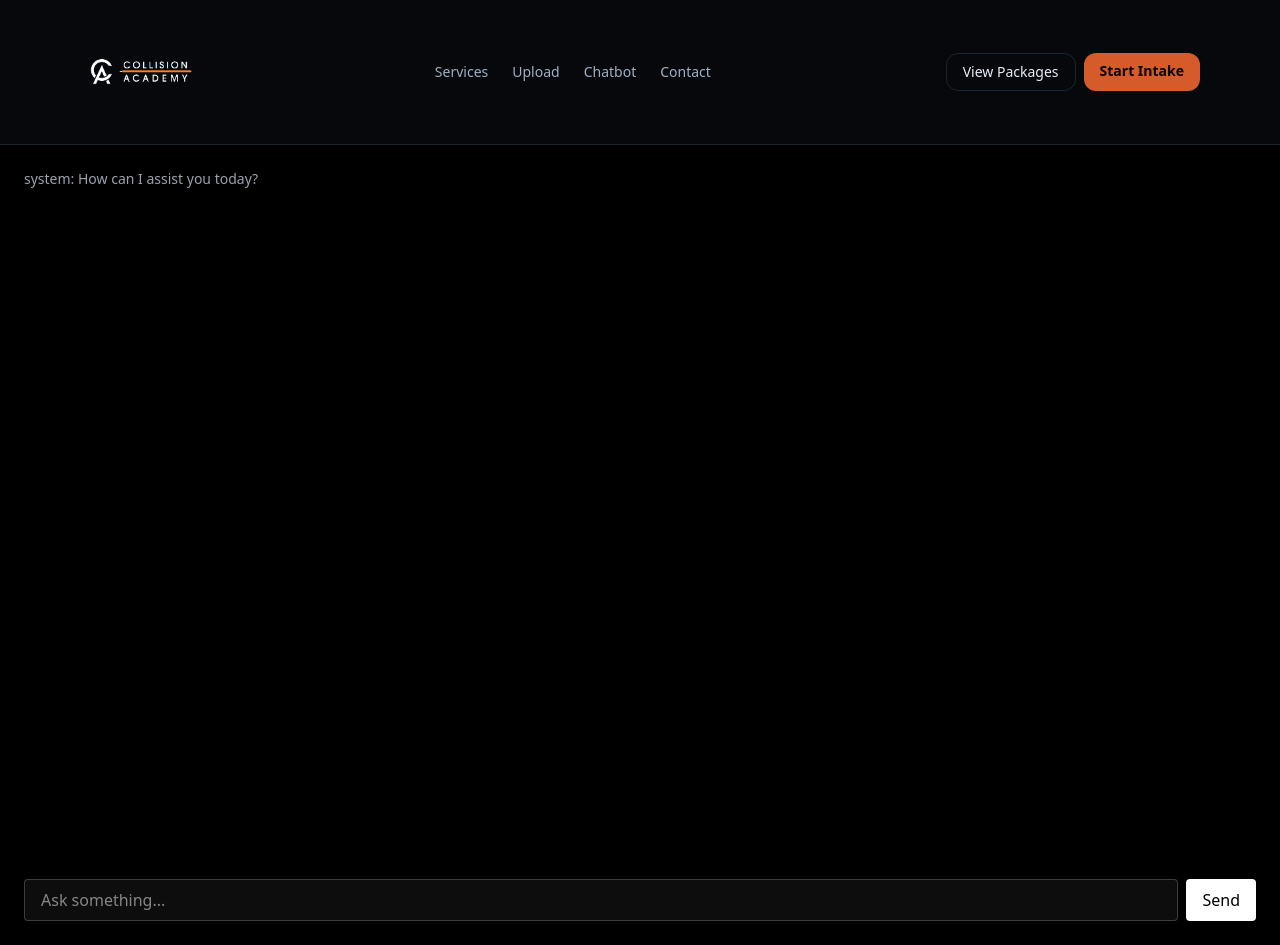
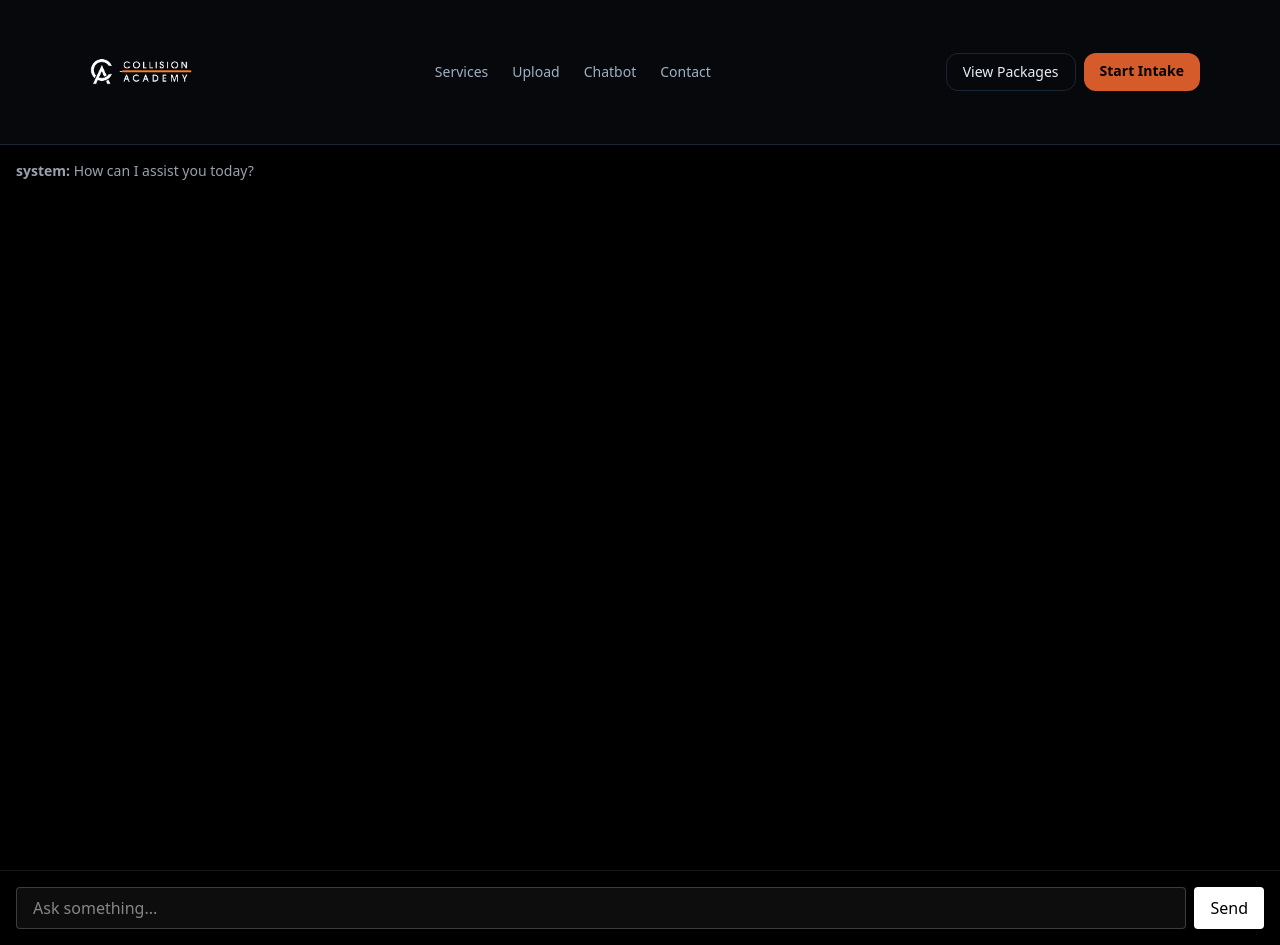
Before and after one commit to Collision-IQ/Collision-IQ, a Next.js app: page /widget in a window 1280 px wide. Built offline with nearby package versions, Linux system fonts and the light colour scheme.

Commit message:
chatbot sizing & response revision

```diff
--- a/src/app/chatbot/page.tsx
+++ b/src/app/chatbot/page.tsx
@@ -1,16 +1,19 @@
+// src/app/chatbot/page.tsx
+
+'use client';
+
 export default function ChatbotPage() {
   return (
-    <div className="mx-auto max-w-6xl px-4 py-10">
-      <h1 className="text-2xl font-semibold text-white">Collision-IQ Chat</h1>
-      <p className="mt-2 text-sm text-white/70">
-        Chat is loading in an embedded widget.
-      </p>
+    <div className="flex h-screen w-screen flex-col bg-black text-white">
+      <header className="p-4 border-b border-white/10">
+        <h1 className="text-xl font-semibold">Collision-IQ Chat</h1>
+        <p className="text-sm text-white/50">Chat is loading in an embedded widget.</p>
+      </header>
 
-      <div className="mt-6 h-[700px] w-full overflow-hidden rounded-2xl border border-white/10 bg-black">
+      <div className="flex-1 overflow-auto p-4">
         <iframe
           src="/widget"
-          className="h-full w-full"
-          style={{ border: "none" }}
+          className="w-full h-full border-none rounded-xl"
           title="Collision Academy Chat"
         />
       </div>
--- a/src/app/components/FloatingWidgetMount.tsx
+++ b/src/app/components/FloatingWidgetMount.tsx
@@ -23,7 +23,7 @@ export default function FloatingWidgetMount() {
       {/* Modal */}
       {open && (
         <div className="fixed inset-0 z-50 bg-black/80 backdrop-blur flex items-center justify-center">
-          <div className="relative w-[420px] h-[700px] bg-black rounded-2xl overflow-hidden border border-white/10 shadow-lg">
+          <div className="relative w-full max-w-[420px] h-[80vh] md:h-[700px] bg-black rounded-2xl overflow-hidden border border-white/10 shadow-lg">
             <iframe
               src="/chatbot"
               className="w-full h-full"
--- a/src/app/widget/page.tsx
+++ b/src/app/widget/page.tsx
@@ -36,8 +36,9 @@ export default function ChatWidget() {
   };
 
   return (
-    <div className="h-screen w-screen bg-black text-white flex flex-col p-6">
-      <div className="flex-1 overflow-y-auto space-y-3">
+    <div className="flex h-screen flex-col bg-black text-white">
+      {/* Messages */}
+      <div className="flex-1 overflow-auto p-4 space-y-4">
         {messages.map((m, i) => (
           <div
             key={i}
@@ -49,12 +50,14 @@ export default function ChatWidget() {
                 : 'text-gray-400'
             }`}
           >
-            <span>{m.role}:</span> {m.content}
+            <span className="font-semibold">{m.role}:</span> {m.content}
           </div>
         ))}
       </div>
 
-      <div className="mt-4 flex">
+      {/* Input */}
+      <div className="border-t border-white/10 p-4">
+        <div className="flex gap-2">
           <input
             value={input}
             onChange={(e) => setInput(e.target.value)}
@@ -65,11 +68,12 @@ export default function ChatWidget() {
           <button
             onClick={sendMessage}
             disabled={loading}
-          className="ml-2 px-4 py-2 bg-white text-black rounded"
+            className="px-4 py-2 bg-white text-black rounded"
           >
             Send
           </button>
         </div>
       </div>
+    </div>
   );
 }
```
Lines whose indentation alone changed are shown as unchanged.
